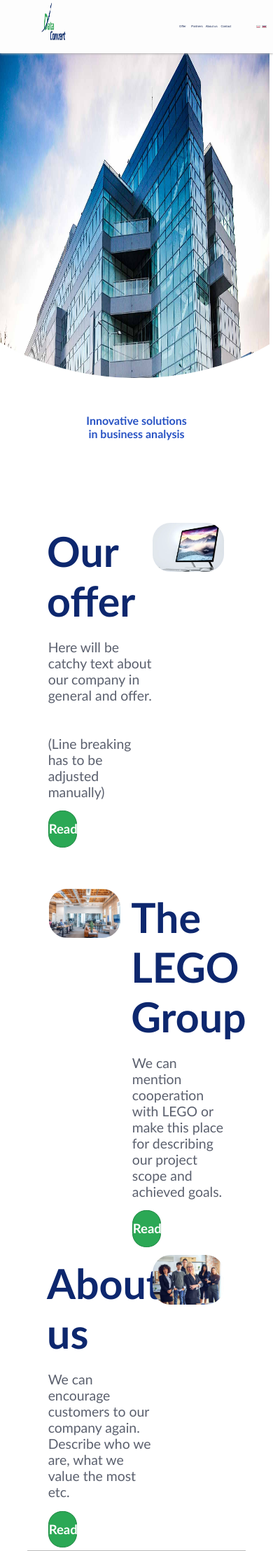
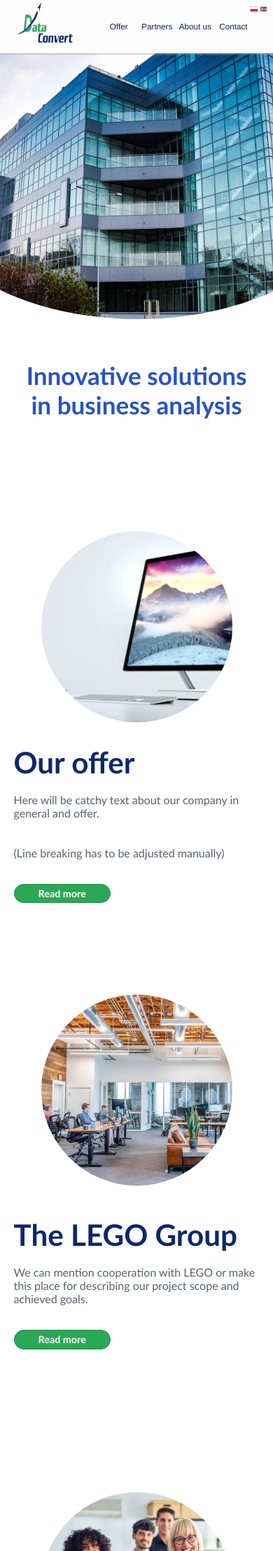
Before and after one commit to cynka02/cynka02.github.io, a PHP site: page / in a window 390 px wide. Shown: the top 2216 px of the page at 70% size. Run offline with PHP 8.4, Linux system fonts and the light colour scheme; some libraries are stand-ins or nearby versions.

Commit message:
Add files via upload

```diff
--- a/index.html
+++ b/index.html
@@ -3,6 +3,7 @@
 	<title>Data Convert</title>
     <link rel="icon" type="image/x-icon" href="favicon.png">
 	<link rel="stylesheet" href="styles.css">
+    <meta name="viewport" content="width=device-width, initial-scale=1.0">
 </head>
 
 <body onload="load()">
@@ -13,11 +14,10 @@
                 <div id="lang_pl" onclick="entopl()"></div>
                 <div id="lang_en" onclick="pltoen()"></div>
             </div>
-            <div id="menu5"><a href="#contact" draggable="false">Contact</a></div>
-            <div id="menu4"><a href="#info3" draggable="false">About us</a></div>
-            <div id="menu3"><a href="#info2" draggable="false">Partners</a></div>
-            <div id="menu2"><a href="#info1" draggable="false">Offer</a></div>
-            <div id="menu1"><a href=""></a></div>
+            <div id="menu4"><a href="#contact" draggable="false">Contact</a></div>
+            <div id="menu3"><a href="#info3" draggable="false">About us</a></div>
+            <div id="menu2"><a href="#info2" draggable="false">Partners</a></div>
+            <div id="menu1"><a href="#info1" draggable="false">Offer</a></div>
         </div>
     </div>
     <div id="main">
--- a/scripts.js
+++ b/scripts.js
@@ -16,10 +16,10 @@ function load(){
     if (JSON.parse(localStorage.getItem('lang'))){
         let lang = JSON.parse(localStorage.getItem('lang'));
         if (lang){ // polski
-            document.getElementById("menu5").innerHTML ='<a href="#contact">Kontakt</a>';
-            document.getElementById("menu4").innerHTML ='<a href="#info3">O nas</a>';
-            document.getElementById("menu3").innerHTML ='<a href="#info2">Partnerzy</a>';
-            document.getElementById("menu2").innerHTML ='<a href="#info1">Oferta</a>';
+            document.getElementById("menu4").innerHTML ='<a href="#contact">Kontakt</a>';
+            document.getElementById("menu3").innerHTML ='<a href="#info3">O nas</a>';
+            document.getElementById("menu2").innerHTML ='<a href="#info2">Partnerzy</a>';
+            document.getElementById("menu1").innerHTML ='<a href="#info1">Oferta</a>';
             document.getElementById("home").innerHTML ='Innowacyjne metody<br>obróbki danych';
             document.getElementById("info1_header").innerHTML ='Oferta';
             document.getElementById("info1_text").innerHTML ='Tutaj powinny znaleźć się informacje o firmie i jej ofercie.<br><br><br>(Łamanie słów trzeba zmieniać ręcznie)';
--- a/styles.css
+++ b/styles.css
@@ -51,21 +51,13 @@ body
     height: 7vh;
     float: left;
 }
-#logo>a>span
-{
-    float: left;
-    font-size: 0.8vw;
-    margin-top: 1.8vh;
-    padding-left: 1vw;
-    letter-spacing: 0.06vw;
-    font-family: 'Segoe UI', Tahoma, Geneva, Verdana, sans-serif;
-}
+
 #meninfo3
 {
     float: right;
     height: 9vh;
 }
-#menu1, #menu2, #menu3, #menu4, #menu5, #language
+#menu1, #menu2, #menu3, #menu4, #language
 {
     width: 4.5vw;
     height: 9vh;
@@ -74,7 +66,7 @@ body
     display: flex;
     align-items: center;
     justify-content: center;
-    font-size: 1.1vw;
+    font-size: 1vw;
     color: #081a4c;
     font-family: 'Josefin Sans',Helvetica,Arial,Lucida,sans-serif;
 }
@@ -105,12 +97,12 @@ body
     background-repeat: no-repeat;
     border: 1px solid #cccccc;
 }
-#menu1>a, #menu2>a, #menu3>a, #menu4>a, #menu5>a
+#menu1>a, #menu2>a, #menu3>a, #menu4>a
 {
     text-decoration: none;
     color: #081a4c;
 }
-#menu1>a:hover, #menu2>a:hover, #menu3>a:hover, #menu4>a:hover, #menu5>a:hover
+#menu1>a:hover, #menu2>a:hover, #menu3>a:hover, #menu4>a:hover
 {
     color: #4060b5;
 }
@@ -146,7 +138,7 @@ body
 #image_round>img
 {
     position: relative;
-    width: 100vw;
+    width: 102vw;
     height: 80vh;
     margin-left: 18%;
     margin-top: -2%;
@@ -334,6 +326,7 @@ body
 {
     text-decoration: none;
     color:  #5b606e;
+    user-select: text;
 }
 
 
@@ -421,3 +414,110 @@ body
     font-size: 5.5vw;
     color: #0d276e;
 }
+
+@media only screen and (max-width: 850px) {
+    #logo{
+        margin-left: -10vw;
+    }
+    #logo>a>img{
+        width: 37vw;
+        height: 7.5vh;
+    }
+    #menu1, #menu2, #menu3, #menu4{
+        width: 12vw;
+        margin-right: 2vw;
+        font-size: 3vw;
+    }
+    #menu4{
+        margin-right: 0;
+    }
+    #language {
+        margin-left: 0;
+        width: 6.5vw;
+        height: 3vh;
+    }
+    #lang_pl{
+        width: 2.5vw;
+        height: 1.6vw;
+    }
+    #lang_en{
+        width: 2.5vw;
+        height: 1.6vw;
+    }
+    #main_image{
+        width: 101vw;
+        height: 45vh;
+    }
+    #image_round{
+        height: 45vh;
+    }
+    #image_round>img{
+        width: 200vw;
+        height: 60vh;
+        margin-left: -10%;
+        margin-top: -17%;
+    }
+    #home{
+        margin-top: 7vh;
+        margin-bottom: 40vh;
+        width: 90vw;
+        margin-left: 5vw;
+        max-width: 100vw;
+        font-size: 9vw;
+    }
+    #info1, #info2, #info3{
+        width: 90vw;
+        margin-left: 5vw;
+        padding-top: 15vh;
+
+    }#info2, #info3{margin-top: 30vh;}
+    #info1_split, #info2_split, #info3_split{
+        width: 100%;
+    }
+    #info1_header, #info2_header, #info3_header{
+        margin-top: 0;
+        margin-left: 0;
+        font-size: 5vh;
+    }
+    #info1_text, #info2_text, #info3_text{
+        margin-left: 0;
+        font-size: 1.9vh;
+    }
+    #info1_click, #info2_click, #info3_click{
+        margin-left: 0;
+        width: 35vw;
+        height: 3vh;
+        font-size: 1.7vh;
+        line-height: 3vh;
+    }
+    #info1_image, #info2_image, #info3_image
+    {
+        width: 70vw;
+        height: 70vw;
+        margin-left: 10vw;
+        float: left;
+        margin-right: 0;
+        border-radius: 400vh;
+        margin-top: -63vh;
+    }
+    #info2_image{
+        margin-top: -60vh;
+    }
+    #info3_image{
+        margin-top: -58vh;
+    }
+    #contact{
+        margin-top: -20vh;
+        width: 90vw;
+        margin-left: 5vw;
+    }
+    #contact1, #contact2, #contact3{
+        display: block;
+        float: left;
+        width: 100%;
+        margin-top: 5vh;
+    }
+    #contact3{
+        margin-bottom: 5vh;
+    }
+}
```
Also changed, not shown: offer.html (+4 -5 lines), partners.html (+4 -5 lines), us.html (+4 -5 lines).
